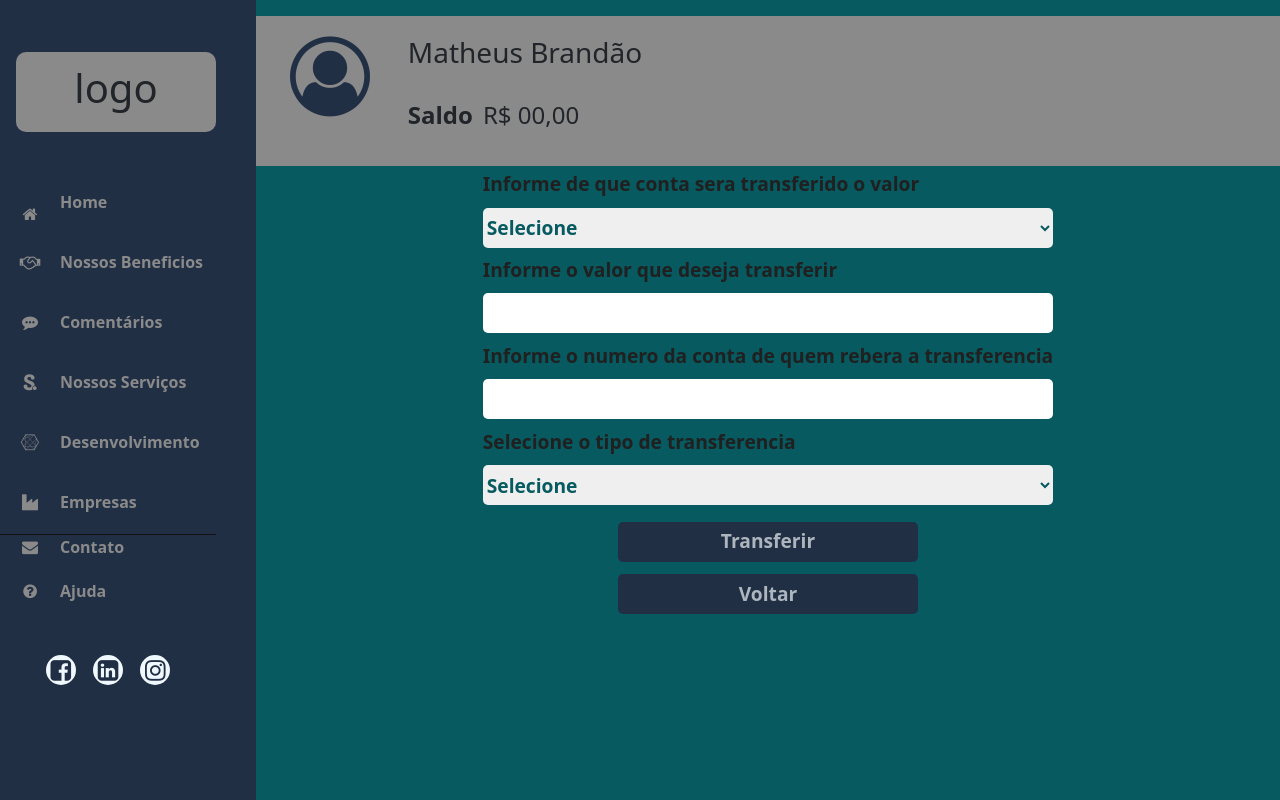
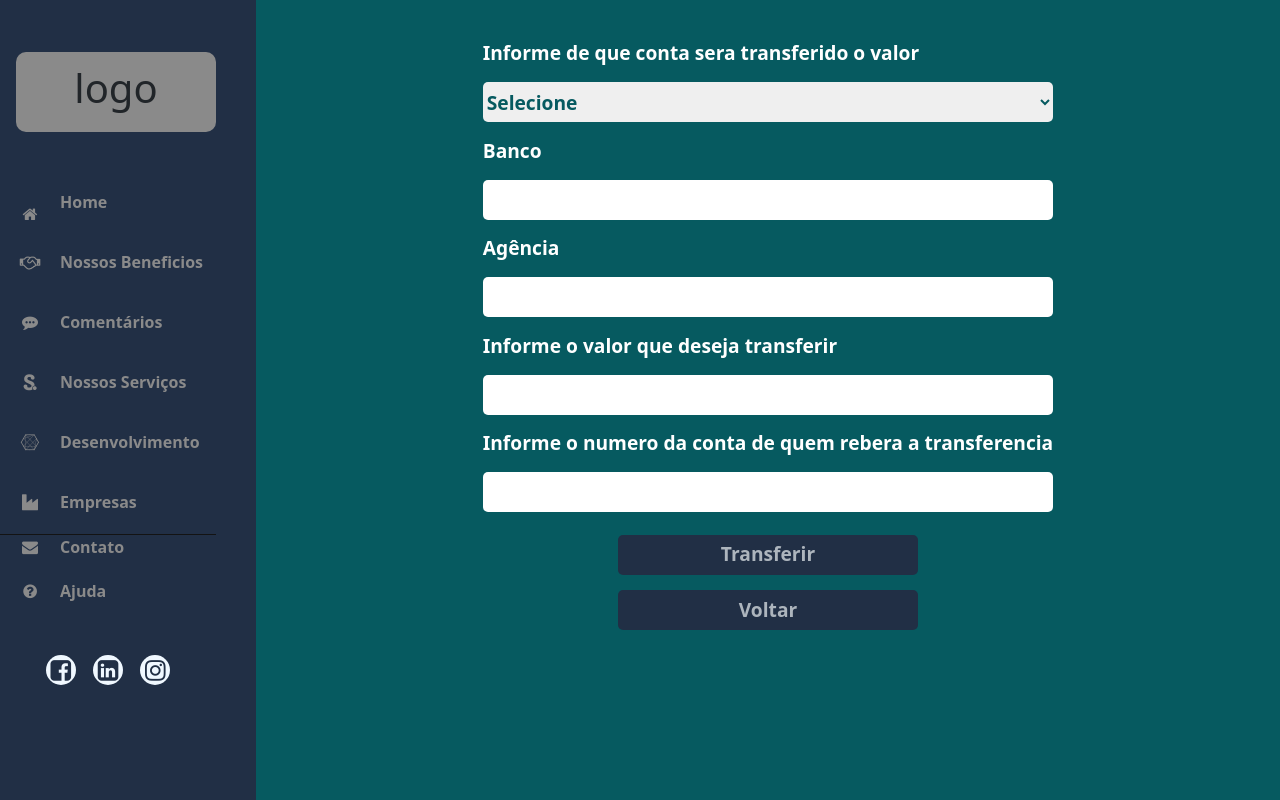
Before and after one commit to MatheusBrandao525/Projeto-BancoBrando, a PHP site: page /transferencia.php in a window 1280 px wide. Run offline with PHP 8.4, Linux system fonts and the light colour scheme.

Commit message:
alterações 23/04/22

```diff
--- a/assets/css/min.css
+++ b/assets/css/min.css
@@ -777,12 +777,16 @@ nav.menu>ul>a:hover{
     height: 500px;
 }
 
+.ted{
+    margin-top: 2rem;
+}
+
 .formTed{
-    height: 400px;
+    height: 550px;
 }
 
 .formTed label{
-    color: #202020;
+    color: #ffffff;
 }
 
 .formTed input,select{
@@ -851,9 +855,9 @@ nav.menu>ul>a:hover{
 }
 
 .dadosProfileTed{
-    margin-top: 1rem;
+    margin-top: 5px;
     padding-left: 2rem;
-    height: 150px;
+    height: 125px;
     background-color: #8a8a8a;
 }
 
--- a/transferencia.php
+++ b/transferencia.php
@@ -55,40 +55,27 @@
 
 		<div class="paiTed w100">
 
-			<div class="dadosProfileTed dispFlex">
-				<div class="imgperfil">
-					<i class="fa fa-user-circle-o" aria-hidden="true"></i>
-				</div>
-				<div class="dados">
-				<h3>Matheus Brandão</h3>
-				<div class="dadosSaldo dispFlex">
-					<h4 class="saldo"><strong>Saldo</strong></h4><h4>R$ 00,00</h4>
-
-				</div>
-				</div>
-			</div>
 
                 <div class="centrogrid ted">
-                    <form action="" method="post" class="formTed centrogrid">
+<form action="validacoes/confirmaTed.php" method="post" class="formTed centrogrid">
 	<label for="">Informe de que conta sera transferido o valor</label>
 
-                        <select name="selectcat" id="" name="selectTipConta">
-							<option value="">Selecione</option>
-                            <option value="">Conta corrente</option>
-                            <option value="">Conta poupança</option>
+	<select id="" name="selecttipconta" required>
+		<option name="txtvalues" value="Selecione">Selecione</option>
+		<option name="txtvalues" value="Conta corrente">Conta corrente</option>
+		<option name="txtvalues" value="Conta poupança">Conta poupança</option>
 	</select>
 
+	<label for="">Banco</label>
+		<input type="numbers" name="txtbanco" required>
+
+	<label for="">Agência</label>
+		<input type="number" name="txtagencia" required>
+
 	<label for="">Informe o valor que deseja transferir</label>
-                        <input type="number" name="valorTed">
+		<input type="number" name="valorTed" required>
 	<label for="">Informe o numero da conta de quem rebera a transferencia</label>
-                        <input type="text" name="numeroConta">
-
-                        <label for="">Selecione o tipo de transferencia</label>
-                        <select name="selectcat" id="" name="selectTipoTed">
-                            <option value="">Selecione</option>
-							<option value="">TED entre contas</option>
-                            <option value="">TED para outro banco</option>
-						</select>
+		<input type="text" name="numeroconta" required>
 	<div class="centro">
 		<button type="submit" class="magtop">Transferir</button>
 	</div>
```
Also changed, not shown: validacoes/confirmaTed.php (added, +22 -0 lines). Lines whose indentation alone changed are shown as unchanged.
